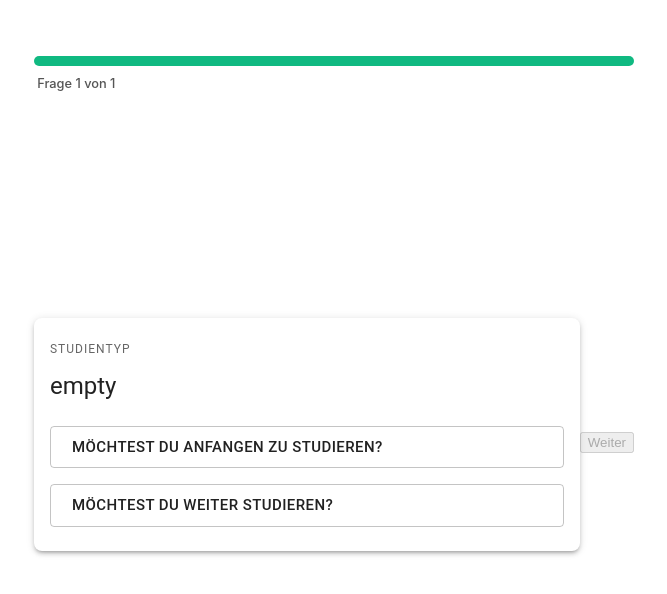
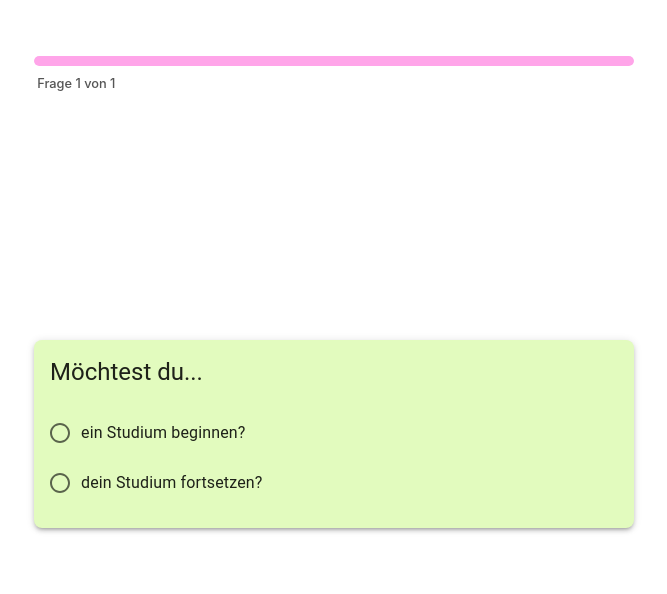
Before and after one commit to noadjamila/TechStudyFinder, a React (Vite) app in the folder client/: page /quiz/level/1 in a window 1280 px wide. Shown: the top 594 px of the page, without its empty margins (306-973 px from the left). Built offline with nearby package versions, Linux system fonts and the light colour scheme.

Commit message:
implements the style from the prototype into the QuizCardBase. No functionality yet about returning ids from the database

```diff
--- a/client/src/components/quiz/Progressbar.module.css
+++ b/client/src/components/quiz/Progressbar.module.css
@@ -13,7 +13,7 @@
 .bar {
   position: relative;
   height: 10px;
-  background: #c4e9dd;
+  background: #ffdbf6;
   border-radius: 999px;
   overflow: hidden;
   margin-bottom: 0.4rem;
@@ -22,5 +22,6 @@
 .fill {
   height: 100%;
   width: 0%;
-  background: #10b981;
+  background: #FFA5E9;
+  border-radius: 999px;
 }
--- a/client/src/components/quiz/QuizCardBase.tsx
+++ b/client/src/components/quiz/QuizCardBase.tsx
@@ -2,8 +2,9 @@ import React from "react";
 import Card from "@mui/material/Card";
 import CardContent from "@mui/material/CardContent";
 import Typography from "@mui/material/Typography";
-import Button from "@mui/material/Button";
-import Stack from "@mui/material/Stack";
+import Radio from "@mui/material/Radio";
+import FormControlLabel from "@mui/material/FormControlLabel";
+import Box from "@mui/material/Box";
 
 export interface QuizOption<T = string> {
   label: string;
@@ -12,7 +13,6 @@ export interface QuizOption<T = string> {
 }
 
 export interface QuizCardBaseProps<T = string> {
-  title?: string; // Optional: z.B. "Level 1"
   question: string;
   options: QuizOption<T>[];
   selected?: T;
@@ -20,7 +20,6 @@ export interface QuizCardBaseProps<T = string> {
 }
 
 const QuizCardBase = <T,>({
-  title,
   question,
   options,
   selected,
@@ -31,55 +30,41 @@ const QuizCardBase = <T,>({
       sx={{
         maxWidth: 600,
         width: "100%",
-        mx: "auto", // Zentriert die Karte horizontal
-        boxShadow: 3, // Stärkerer Schatten für den "Card"-Effekt
-        borderRadius: 2, // Etwas rundere Ecken
+        mx: "auto",
+        boxShadow: 3,
+        borderRadius: 2,
+        backgroundColor: "#E2FBBE",
+        fontFamily: "Roboto",
       }}
     >
       <CardContent>
-        {/* Titel (optional) */}
-        {title && (
-          <Typography
-            gutterBottom
-            variant="overline"
-            display="block"
-            color="text.secondary"
-          >
-            {title}
-          </Typography>
-        )}
-
         {/* Die Frage */}
         <Typography variant="h5" component="div" gutterBottom sx={{ mb: 3 }}>
           {question}
         </Typography>
 
         {/* Die Antwortmöglichkeiten */}
-        <Stack spacing={2} direction="column">
+        <Box sx={{ display: "flex", flexDirection: "column", gap: 1 }}>
           {options.map((o) => {
             const isSelected = selected === o.value;
             return (
-              <Button
+              <FormControlLabel
                 key={String(o.value)}
-                variant={isSelected ? "contained" : "outlined"} // Gefüllt wenn ausgewählt, sonst Umrandung
-                color={isSelected ? "primary" : "inherit"}
                 onClick={() => onSelect(o.value)}
-                size="large"
-                fullWidth
+                control={<Radio checked={isSelected} value={String(o.value)} />}
+                label={o.label}
                 sx={{
-                  justifyContent: "flex-start", // Text linksbündig sieht bei langen Antworten oft besser aus
-                  textAlign: "left",
-                  borderColor: isSelected ? "" : "rgba(0, 0, 0, 0.23)", // Leichte Border für nicht-ausgewählte
+                  width: "100%",
+                  mr: 0,
+                  "& .MuiTypography-root": {
+                    fontWeight: "normal",
+                  },
                 }}
-              >
-                {o.label}
-              </Button>
+              />
             );
           })}
-        </Stack>
+        </Box>
       </CardContent>
-
-      {/*hier müsste noch der Zurück-Button rein */}
     </Card>
   );
 };
--- a/client/src/pages/QuizPage_L1.tsx
+++ b/client/src/pages/QuizPage_L1.tsx
@@ -9,54 +9,40 @@ export interface QuizPageL1Props {
 }
 
 const L1_OPTIONS = [
-  { label: "Möchtest du anfangen zu studieren?", value: "grundständig" },
-  { label: "Möchtest du weiter studieren?", value: "weiterführend" },
+  { label: "ein Studium beginnen?", value: "grundständig" },
+  { label: "dein Studium fortsetzen?", value: "weiterführend" },
 ];
 
+//
 export default function QuizPage_L1({ onNextLevel }: QuizPageL1Props) {
   const [selected, setSelected] = useState<string | undefined>();
-  const [loading, setLoading] = useState(false);
-  const [error, setError] = useState<string | null>(null);
 
-  // ruft die eltern-funktion auf
-  async function handleNext() {
-    if (!selected) return;
-    setLoading(true);
-    setError(null);
+  const handleSelectAndNext = async (selectedType: string) => {
+    setSelected(selectedType);
+
+    setTimeout(async () => {
       try {
         const res = await postFilterLevel({
           level: 1,
-        answers: [{ studientyp: selected }],
+          answers: [{ studientyp: selectedType }],
         });
-      console.log(res.ids);
+
         onNextLevel?.(res.ids);
-
-      // res.ids enthält die gefilterten Studiengänge → weiter zu L2 und res.ids mitgeben
       } catch (err) {
-      setError(
-        err instanceof Error ? err.message : "Konnte Filter nicht anwenden",
-      );
-    } finally {
-      setLoading(false);
+        console.error("Fehler beim Filtern der Studiengänge:", err);
+        alert("Beim Laden ist ein Fehler aufgetreten. Bitte erneut versuchen.");
       }
-  }
+    }, 800);
+  };
 
   return (
     <QuizLayout currentIndex={1} questionsTotal={1}>
       <QuizCardBase
-        title="Studientyp"
-        question="empty"
+        question="Möchtest du..."
         options={L1_OPTIONS}
         selected={selected}
-        onSelect={setSelected}
+        onSelect={handleSelectAndNext}
       />
-
-      <div style={{ marginTop: 16 }}>
-        <button disabled={!selected || loading} onClick={handleNext}>
-          {loading ? "Bitte warten…" : "Weiter"}
-        </button>
-        {error && <p role="alert">{error}</p>}
-      </div>
     </QuizLayout>
   );
 }
```
Lines whose indentation alone changed are shown as unchanged.
